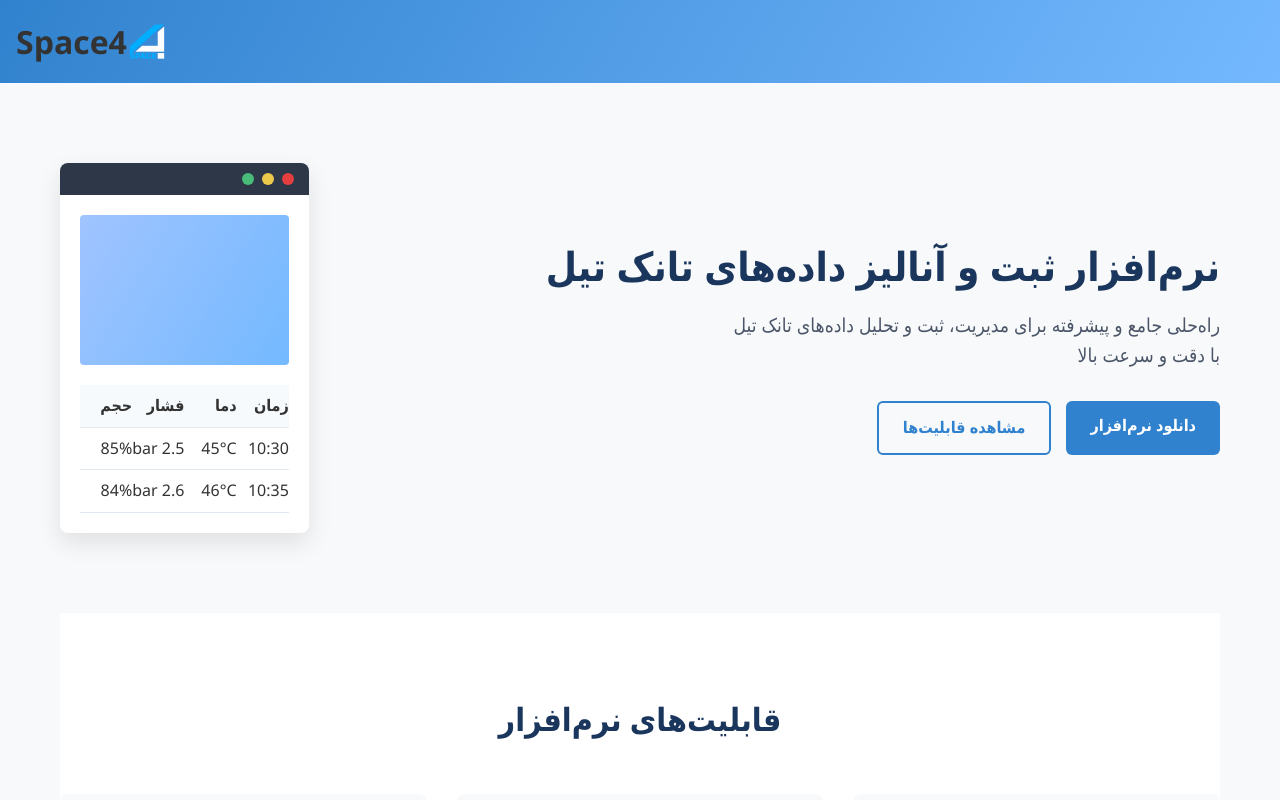
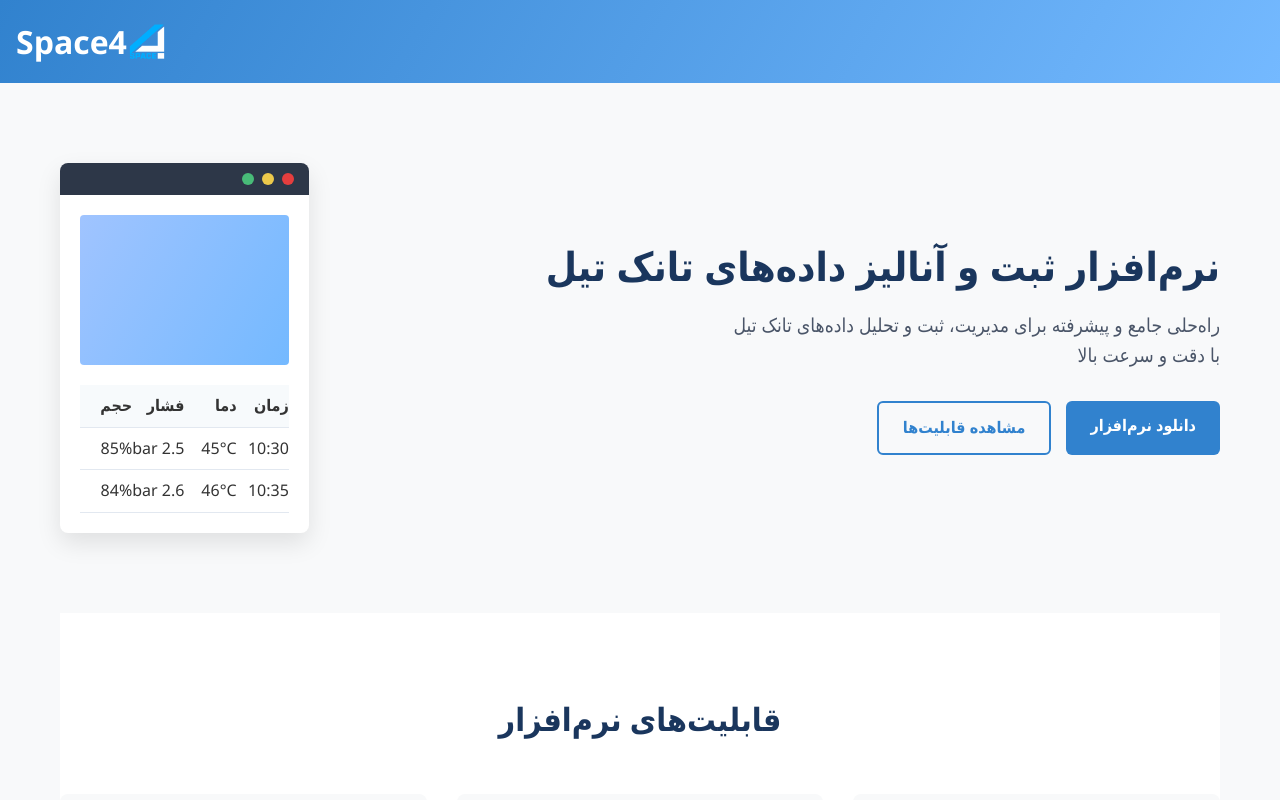
Before and after one commit to RashidBik/petrol, a SvelteKit app: page / in a window 1280 px wide. Shown: the top 800 px of the page. Built offline with nearby package versions, Linux system fonts and the light colour scheme.

Commit message:
Update +layout.svelte

```diff
--- a/src/routes/+layout.svelte
+++ b/src/routes/+layout.svelte
@@ -7,7 +7,7 @@
 <svelte:head>
 	<link rel="icon" href={favicon} />
 </svelte:head>
-<header style="display:flex; align-items:center; justify-content:end; padding:1rem; background:linear-gradient(120deg, #3182ce, #74b9ff);">
+<header style="display:flex; align-items:center; justify-content:end; padding:1rem; background:linear-gradient(120deg, #3182ce, #74b9ff); color: #fff;">
 	<img style="height: 40px; margin-right: 1rem;" src="images/favicon.png" alt="logo" srcset="">
 	<h1 class="logo">Space4</h1>
 </header>
```
